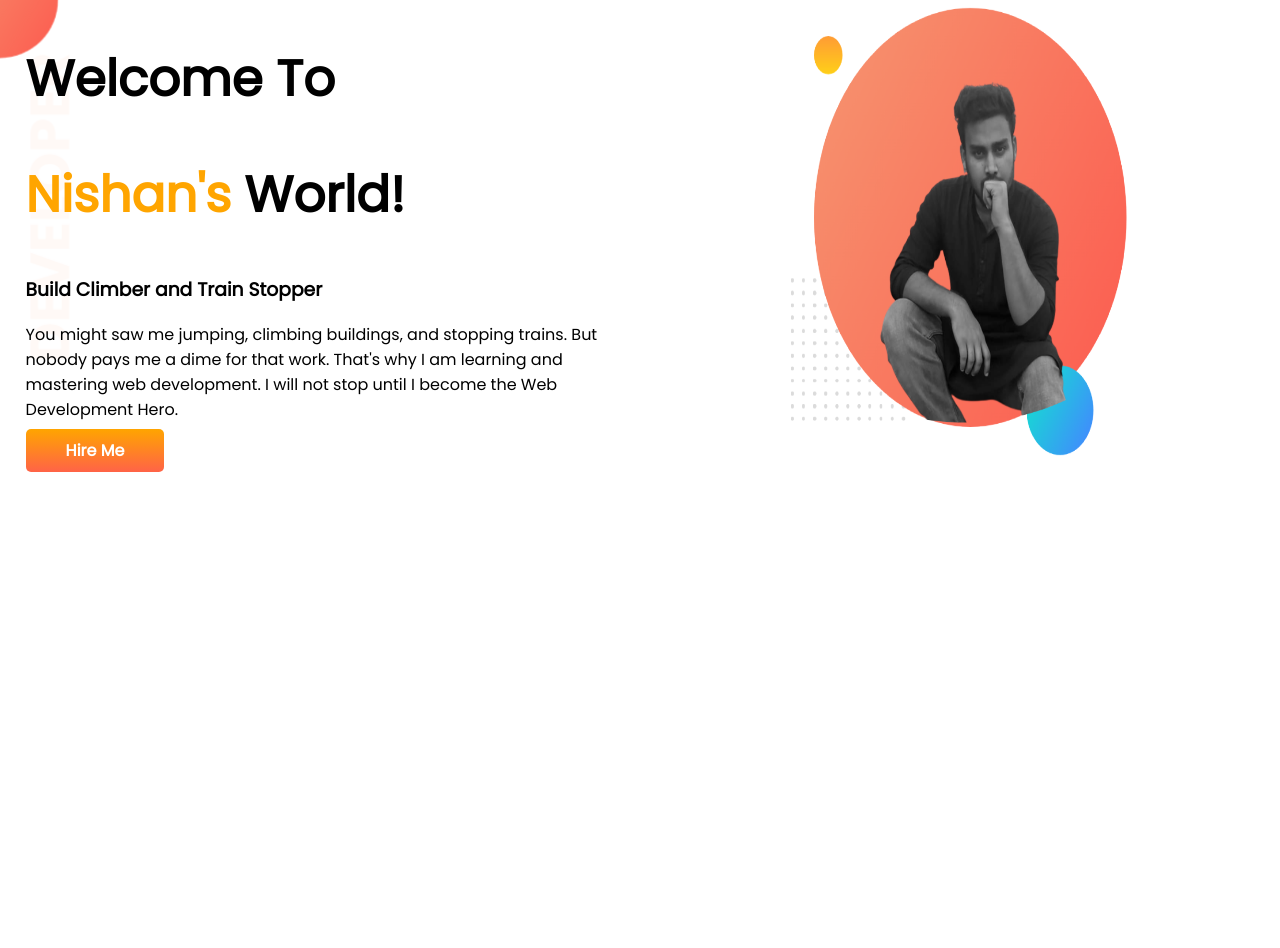
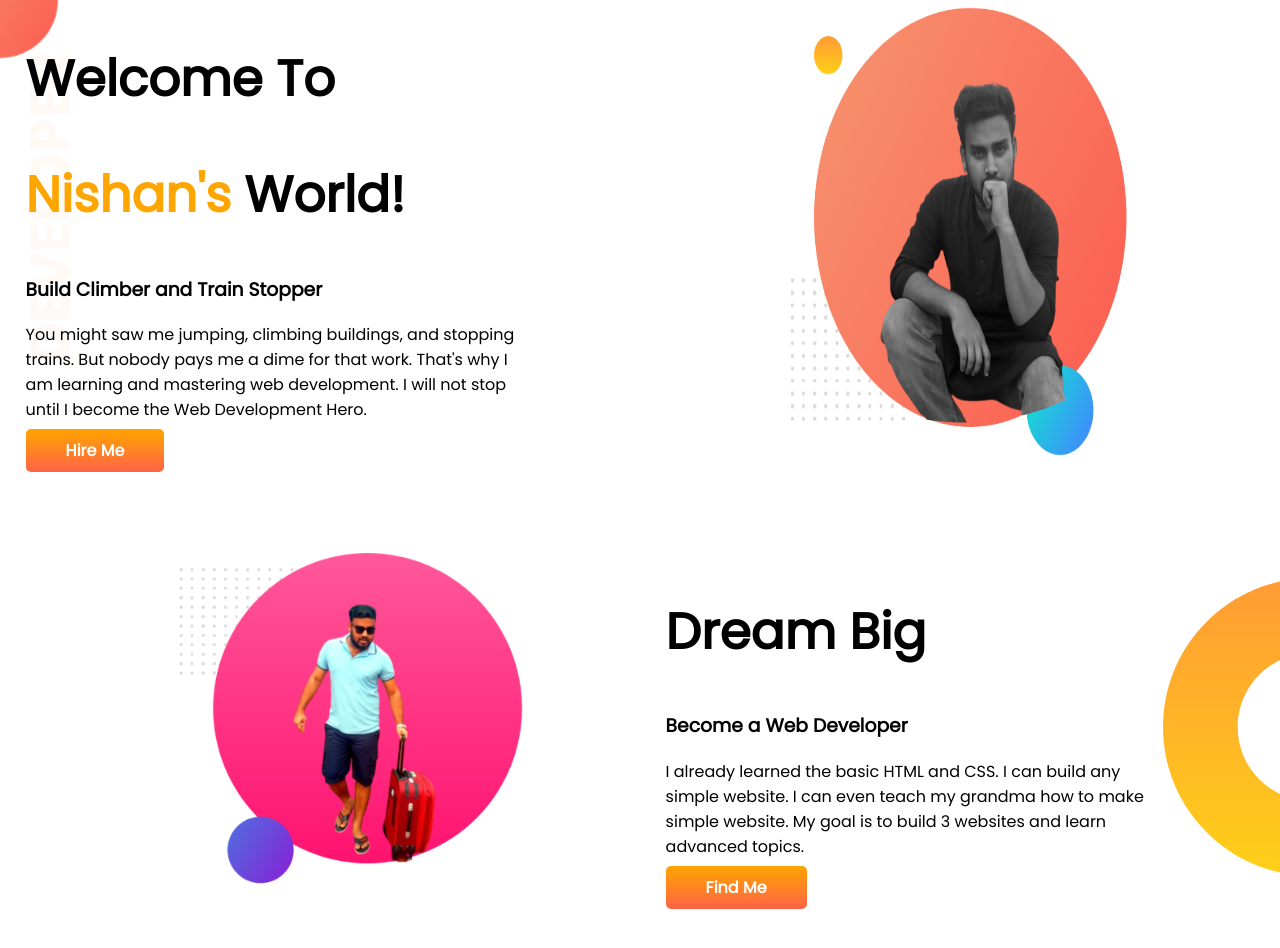
Before and after one commit to tanvirhn77/nishan-protfolio, a plain HTML site: page index.html in a window 1280 px wide. Before the commit the page ends 800 px from the top, so only its background shows below. Drawn offline with Linux system fonts and the light colour scheme.

Commit message:
dream-big

```diff
--- a/index.html
+++ b/index.html
@@ -17,7 +17,7 @@
             <h1>Welcome To</h1>
             <h1> <span class="orange-color">Nishan's</span> World!</h1>
             <h3>Build Climber and Train Stopper</h3>
-            <p>
+            <p class="lp">
                 You might saw me jumping, climbing buildings, and stopping trains. But nobody pays me a dime for that
                 work.
                 That's why I am learning and mastering web development. I will not stop until I become the Web
@@ -31,6 +31,21 @@
             <img src="images/nishanp.png" alt="">
         </div>
     </section>
+    <section class="dream-big">
+        <div class="half-width">
+            <img src="images/dream-bigg.png" alt="">
+        </div>
+        <div class="half-width">
+            <h1>Dream Big</h1>
+            <h3>Become a Web Developer</h3>
+            <p class="lp">I already learned the basic HTML and CSS. I can build any simple website. I can even teach my
+                grandma how
+                to make simple website. My goal is to build 3 websites and learn advanced topics.</p>
+
+            <a class="link-button" target="_blank" href="https://www.facebook.com/nTHishan">Find Me</a>
+        </div>
+
+    </section>
 </body>
 
 </html>
--- a/style.css
+++ b/style.css
@@ -15,12 +15,14 @@ h1 {
 
 section {
     display: flex;
+    margin-bottom: 90px;
 }
 
 .half-width {
     width: 50%;
     padding-left: 2%;
 }
+
 
 .half-width img {
     width: 100%;
@@ -42,3 +44,17 @@ section {
     background-repeat: no-repeat;
 
 }
+
+.dream-big {
+
+    background-image: url(images/dream-bg.png);
+
+
+    background-position: 100%;
+    background-repeat: no-repeat;
+}
+
+
+.lp {
+    padding-right: 120px;
+}
```
Also changed, not shown: images/dream-bigg.png (added).
